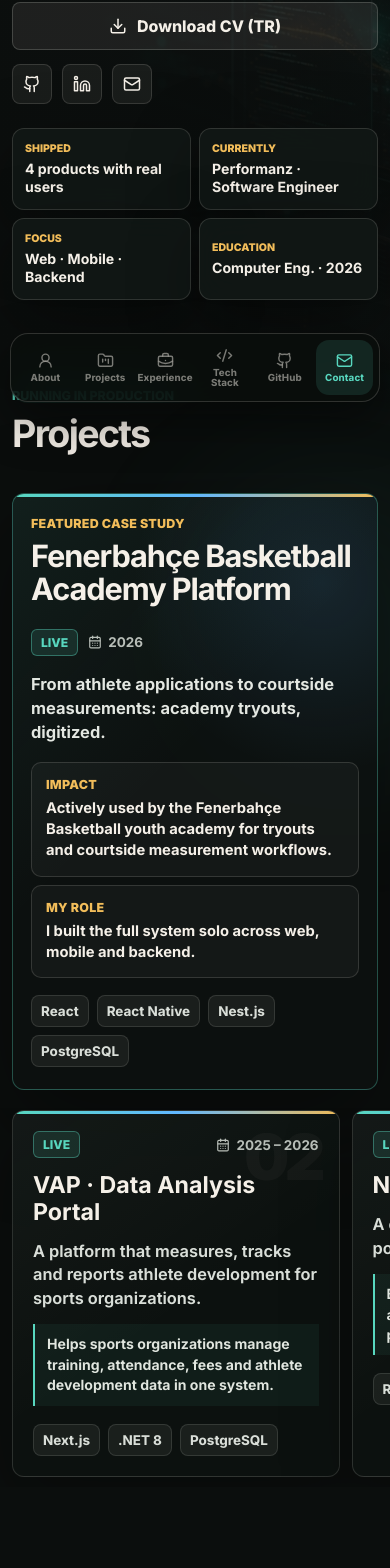
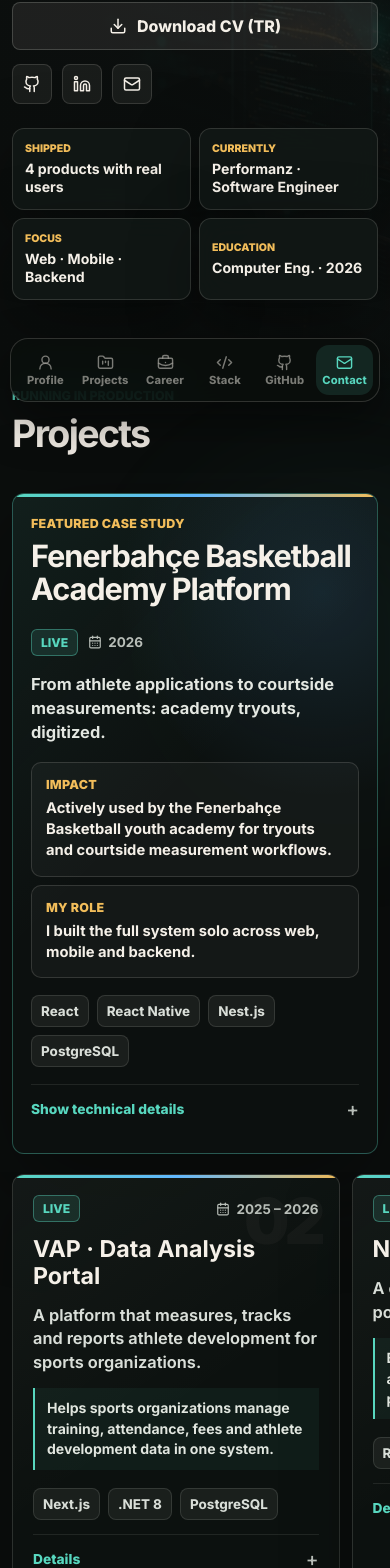
Before and after one commit to sinanmertsenerr/Portfolio-, a React (Vite) app: page / in a window 390 px wide. Shown: the part 432-2000 px from the top of the page. Built offline with nearby package versions, Linux system fonts and the light colour scheme.

Commit message:
polish mobile portfolio accessibility

```diff
--- a/src/App.tsx
+++ b/src/App.tsx
@@ -192,11 +192,12 @@
   const prefersReducedMotion = useReducedMotion();
   const activeSection = useActiveSection();
   const { scrollYProgress } = useScroll();
-  const scaleX = useSpring(scrollYProgress, {
+  const springScaleX = useSpring(scrollYProgress, {
     stiffness: 120,
     damping: 30,
     restDelta: 0.001,
   });
+  const progressScaleX = prefersReducedMotion ? scrollYProgress : springScaleX;
   const [lang, setLang] = useState<Lang>(getInitialLang);
 
   const t = copy[lang];
@@ -227,7 +228,7 @@
       <a className="skip-link" href="#main-content">
         {lang === "tr" ? "İçeriğe geç" : "Skip to content"}
       </a>
-      <motion.div className="scroll-progress" style={{ scaleX }} aria-hidden="true" />
+      <motion.div className="scroll-progress" style={{ scaleX: progressScaleX }} aria-hidden="true" />
 
       <div className="lang-toggle" role="group" aria-label={t.langAria}>
         <button
@@ -416,6 +417,17 @@
                     <span key={tech}>{tech}</span>
                   ))}
                 </div>
+
+                <details className="mobile-evidence">
+                  <summary>
+                    {lang === "tr" ? "Teknik detayları göster" : "Show technical details"}
+                  </summary>
+                  <ul className="featured-points">
+                    {flagshipProject.points.map((point) => (
+                      <li key={point}>{point}</li>
+                    ))}
+                  </ul>
+                </details>
               </div>
 
               <div className="flagship-visual" aria-hidden="true">
@@ -469,7 +481,14 @@
               </div>
             </motion.article>
 
-            <motion.div className="featured-grid project-bento" variants={container} {...revealProps}>
+            <motion.div
+              className="featured-grid project-bento"
+              variants={container}
+              role="region"
+              aria-label={lang === "tr" ? "Diğer projeler, yatay kaydırılabilir liste" : "Other projects, horizontally scrollable list"}
+              tabIndex={0}
+              {...revealProps}
+            >
               {supportingProjects.map((project, index) => (
                 <motion.article
                   className={`featured-card project-card spotlight-card project-card-${index + 1}`}
@@ -508,6 +527,16 @@
                       <span key={tech}>{tech}</span>
                     ))}
                   </div>
+
+                  <details className="mobile-evidence project-mobile-evidence">
+                    <summary>{lang === "tr" ? "Detaylar" : "Details"}</summary>
+                    <ul className="featured-points">
+                      <li>{project.role}</li>
+                      {project.points.map((point) => (
+                        <li key={point}>{point}</li>
+                      ))}
+                    </ul>
+                  </details>
                 </motion.article>
               ))}
             </motion.div>
@@ -564,7 +593,13 @@
               <p className="section-note">{t.stack.note}</p>
             </div>
 
-            <motion.div className="stack-group-grid stack-bento" variants={container}>
+            <motion.div
+              className="stack-group-grid stack-bento"
+              variants={container}
+              role="region"
+              aria-label={lang === "tr" ? "Teknoloji grupları, yatay kaydırılabilir liste" : "Technology groups, horizontally scrollable list"}
+              tabIndex={0}
+            >
               {stackGroups.map((group, index) => {
                 const Icon = group.icon;
 
@@ -616,7 +651,14 @@
               </a>
             </div>
 
-            <motion.div className="repo-grid github-rail" variants={container} {...revealProps}>
+            <motion.div
+              className="repo-grid github-rail"
+              variants={container}
+              role="region"
+              aria-label={lang === "tr" ? "Seçilmiş GitHub projeleri" : "Selected GitHub projects"}
+              tabIndex={0}
+              {...revealProps}
+            >
               {selectedRepos.map((repo, index) => (
                 <motion.a
                   className="repo-card spotlight-card"
@@ -727,7 +769,8 @@
               <Icon className="stage-icon" size={17} aria-hidden="true" />
               <span className="stage-number">{section.number}</span>
               <span className="stage-dash">-</span>
-              <span>{t.nav[section.id]}</span>
+              <span className="stage-label stage-label-desktop">{t.nav[section.id]}</span>
+              <span className="stage-label stage-label-mobile">{t.mobileNav[section.id]}</span>
             </a>
           );
         })}
--- a/src/content.ts
+++ b/src/content.ts
@@ -26,6 +26,14 @@
 
 export type Copy = {
   nav: {
+    about: string;
+    work: string;
+    experience: string;
+    stack: string;
+    github: string;
+    contact: string;
+  };
+  mobileNav: {
     about: string;
     work: string;
     experience: string;
@@ -95,6 +103,14 @@
       work: "Projeler",
       experience: "Deneyim",
       stack: "Tech Stack",
+      github: "GitHub",
+      contact: "İletişim",
+    },
+    mobileNav: {
+      about: "Profil",
+      work: "Projeler",
+      experience: "Deneyim",
+      stack: "Stack",
       github: "GitHub",
       contact: "İletişim",
     },
@@ -267,6 +283,14 @@
       github: "GitHub",
       contact: "Contact",
     },
+    mobileNav: {
+      about: "Profile",
+      work: "Projects",
+      experience: "Career",
+      stack: "Stack",
+      github: "GitHub",
+      contact: "Contact",
+    },
     navAria: "Page sections",
     langAria: "Language",
     hero: {
--- a/src/styles.css
+++ b/src/styles.css
@@ -274,6 +274,11 @@
   display: none;
 }
 
+.stage-label-mobile,
+.mobile-evidence {
+  display: none;
+}
+
 @media (hover: hover) {
   .stage-link:hover {
     color: var(--text);
@@ -2147,6 +2152,11 @@
     border-radius: 12px;
   }
 
+  .lang-toggle button {
+    min-width: 44px;
+    min-height: 44px;
+  }
+
   .stage-layout {
     width: min(calc(100% - 24px), 560px);
     padding-top: 58px;
@@ -2184,7 +2194,7 @@
     padding: 7px 3px;
     border-radius: 13px;
     gap: 4px;
-    font-size: 0.61rem;
+    font-size: 0.7rem;
     font-weight: 760;
     line-height: 1.05;
     white-space: normal;
@@ -2193,6 +2203,14 @@
   .stage-icon {
     display: block;
     flex-shrink: 0;
+  }
+
+  .stage-label-desktop {
+    display: none;
+  }
+
+  .stage-label-mobile {
+    display: block;
   }
 
   .stage-link.is-active {
@@ -2344,6 +2362,48 @@
 
   .flagship-details {
     display: none;
+  }
+
+  .mobile-evidence {
+    display: block;
+    padding-top: 2px;
+    border-top: 1px solid rgba(245, 240, 232, 0.09);
+  }
+
+  .mobile-evidence summary {
+    display: flex;
+    min-height: 44px;
+    align-items: center;
+    justify-content: space-between;
+    gap: 12px;
+    color: var(--teal);
+    font-size: 0.86rem;
+    font-weight: 800;
+    list-style: none;
+    cursor: pointer;
+  }
+
+  .mobile-evidence summary::-webkit-details-marker {
+    display: none;
+  }
+
+  .mobile-evidence summary::after {
+    color: var(--muted);
+    font-size: 1.2rem;
+    font-weight: 500;
+    content: "+";
+  }
+
+  .mobile-evidence[open] summary::after {
+    content: "−";
+  }
+
+  .mobile-evidence .featured-points {
+    display: grid;
+    gap: 7px;
+    margin-top: 8px;
+    padding-bottom: 8px;
+    font-size: 0.9rem;
   }
 
   .project-bento,
@@ -2399,6 +2459,10 @@
     display: none;
   }
 
+  .project-card .mobile-evidence .featured-points {
+    display: grid;
+  }
+
   .project-impact {
     padding: 10px 12px;
     font-size: 0.88rem;
@@ -2486,7 +2550,7 @@
   .stage-link.is-active,
   .stage-link.is-passed {
     padding-inline: 1px;
-    font-size: 0.5rem;
+    font-size: 0.68rem;
   }
 }
 
```
